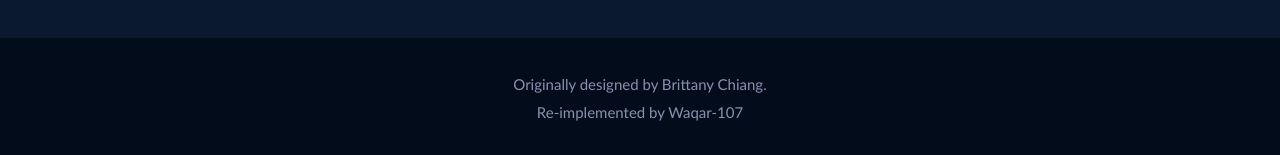
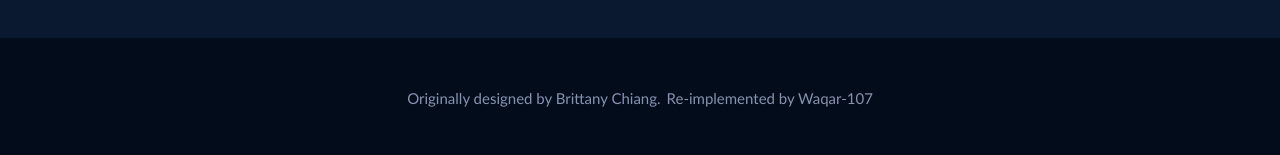
Before and after one commit to Waqar-107/portfolio, a React (Create React App) app: page / in a window 1280 px wide. Shown: the part 1611-1766 px from the top of the page. Built offline with nearby package versions, Linux system fonts and the light colour scheme.

Commit message:
footer fixed

```diff
--- a/src/app/components/Footer/Footer.js
+++ b/src/app/components/Footer/Footer.js
@@ -43,6 +43,14 @@ const styles = theme => ({
 
     height: '7vh',
     fontSize: '15px',
+
+    [theme.breakpoints.down('sm')]:{
+      display: 'flex',
+    },
+
+    [theme.breakpoints.up('sm')]:{
+      display: 'none',
+    },
   },
 
   ackDivide: {
@@ -56,13 +64,45 @@ const styles = theme => ({
     fontSize: '15px',
   },
 
+  ackLarger: {
+    width: '100%',
+    color: Colors.motoColor,
+
+    display: 'flex',
+    flexDirection: 'row',
+    justifyContent: 'center',
+    alignItems: 'center',
+		alignContent: 'center',
+
+    height: '7vh',
+    fontSize: '15px',
+
+    [theme.breakpoints.down('sm')]:{
+      display: 'none',
+    },
+
+    [theme.breakpoints.up('sm')]:{
+      display: 'flex',
+    },
+  },
+
   link:{
     textDecoration: 'none',
     color: Colors.motoColor,
 
     '&:hover':{
       color: Colors.themeFontColor,
-    }
+    },
+
+    [theme.breakpoints.down('sm')]:{
+      marginLeft: 0,
+      marginRight: 0,
+    },
+
+    [theme.breakpoints.up('sm')]:{
+      marginLeft: '3px',
+      marginRight: '3px',
+    },
   },
 });
 
@@ -81,6 +121,11 @@ class Footer extends Component {
                   <a className={classes.link} href="https://github.com/Waqar-107" target="blank">Re-implemented by Waqar-107</a>
                 </div>
               </div>
+              <div className={classes.ackLarger}>
+                <a className={classes.link} href="https://github.com/bchiang7/v4" target="blank">Originally designed by Brittany Chiang.</a>
+
+                <a className={classes.link} href="https://github.com/Waqar-107" target="blank">Re-implemented by Waqar-107</a>
+              </div>
             </div>
         );
     }
```
